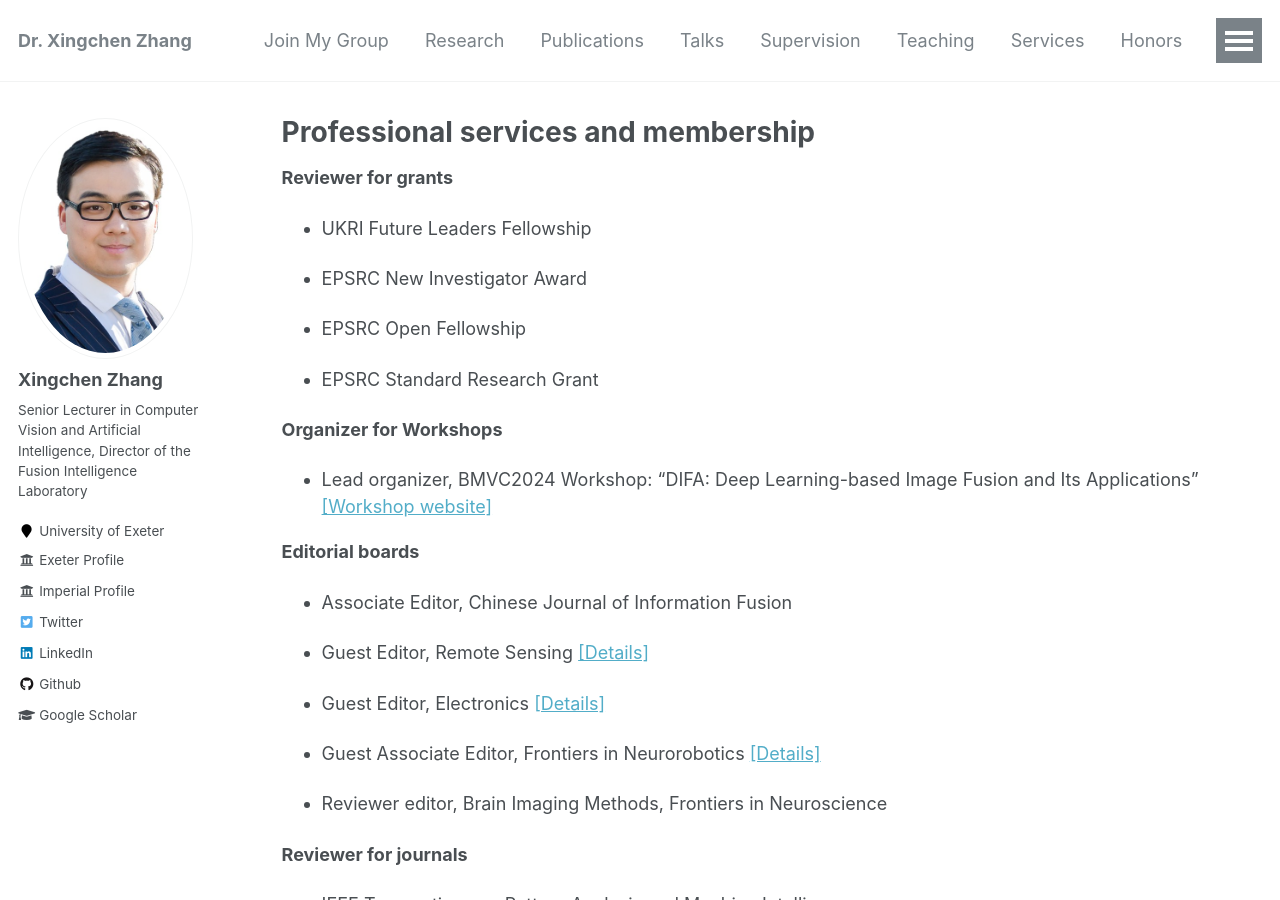
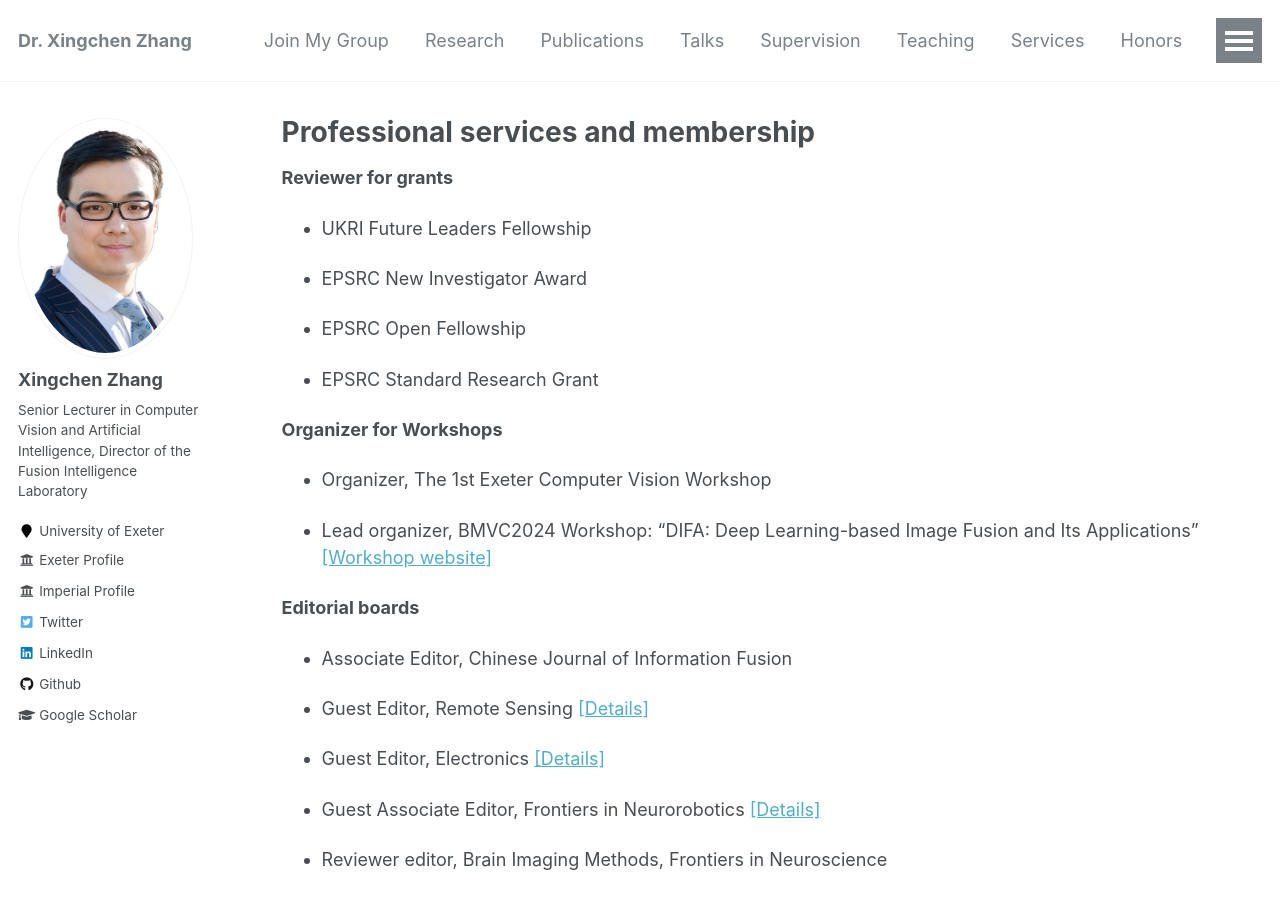
Before and after one commit to xingchenzhang/xingchenzhang.github.io, a Jekyll site: the page built from _pages/service.md, in a window 1280 px wide and 900 px high. Built offline with Jekyll 4.4.1, drawn with Linux system fonts in a browser that asks for light colours.

Commit message:
update exeter CV workshop

```diff
--- a/_pages/service.md
+++ b/_pages/service.md
@@ -18,6 +18,8 @@ author_profile: true
 - EPSRC Standard Research Grant
 
 **Organizer for Workshops**
+
+- Organizer, The 1st Exeter Computer Vision Workshop
 
 - Lead organizer, BMVC2024 Workshop: "DIFA: Deep Learning-based Image Fusion and Its Applications" [[Workshop website]](https://difa2024.github.io/)
 
```
Also changed, not shown: _pages/about.md (+2 -0 lines).
